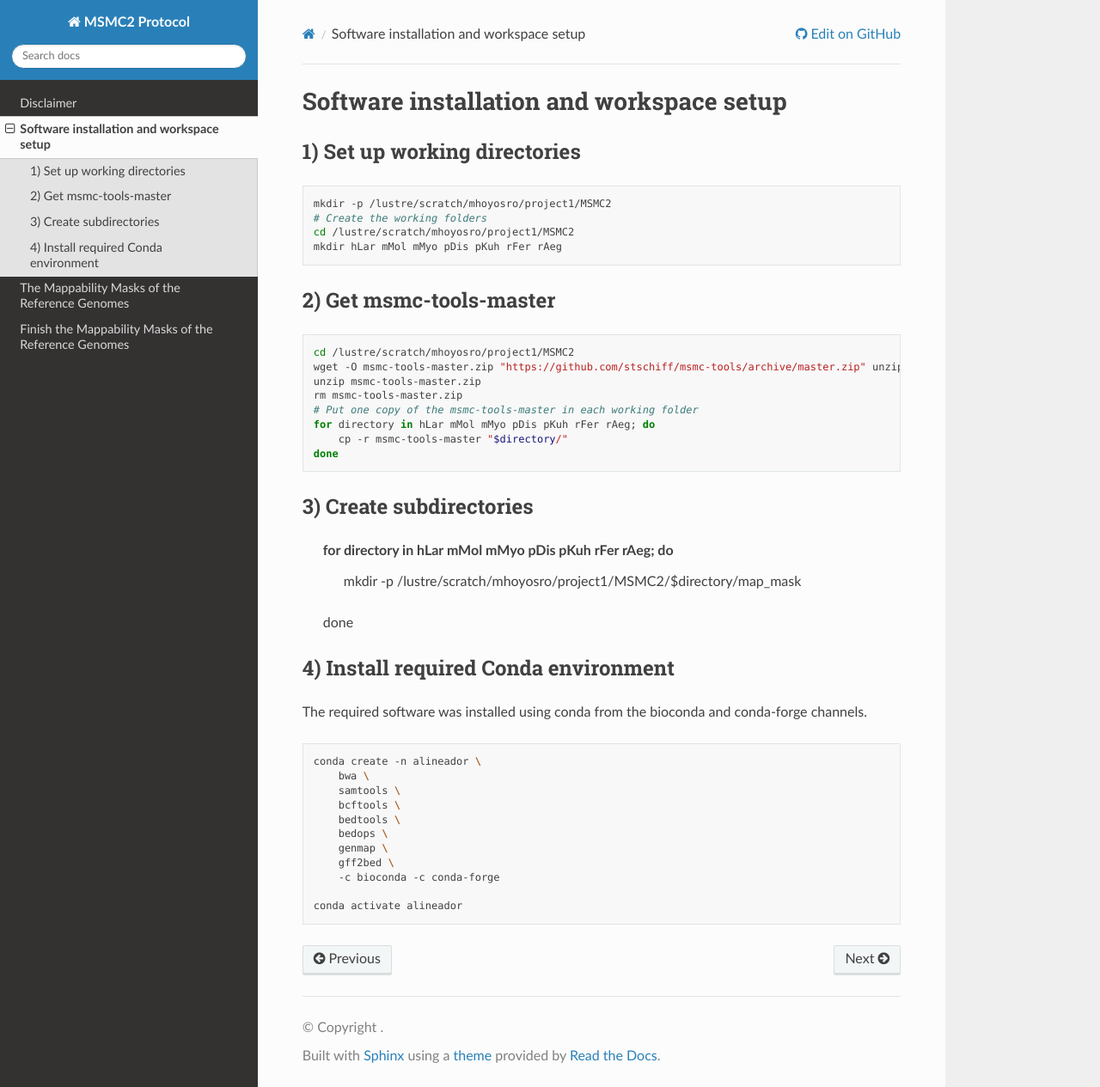
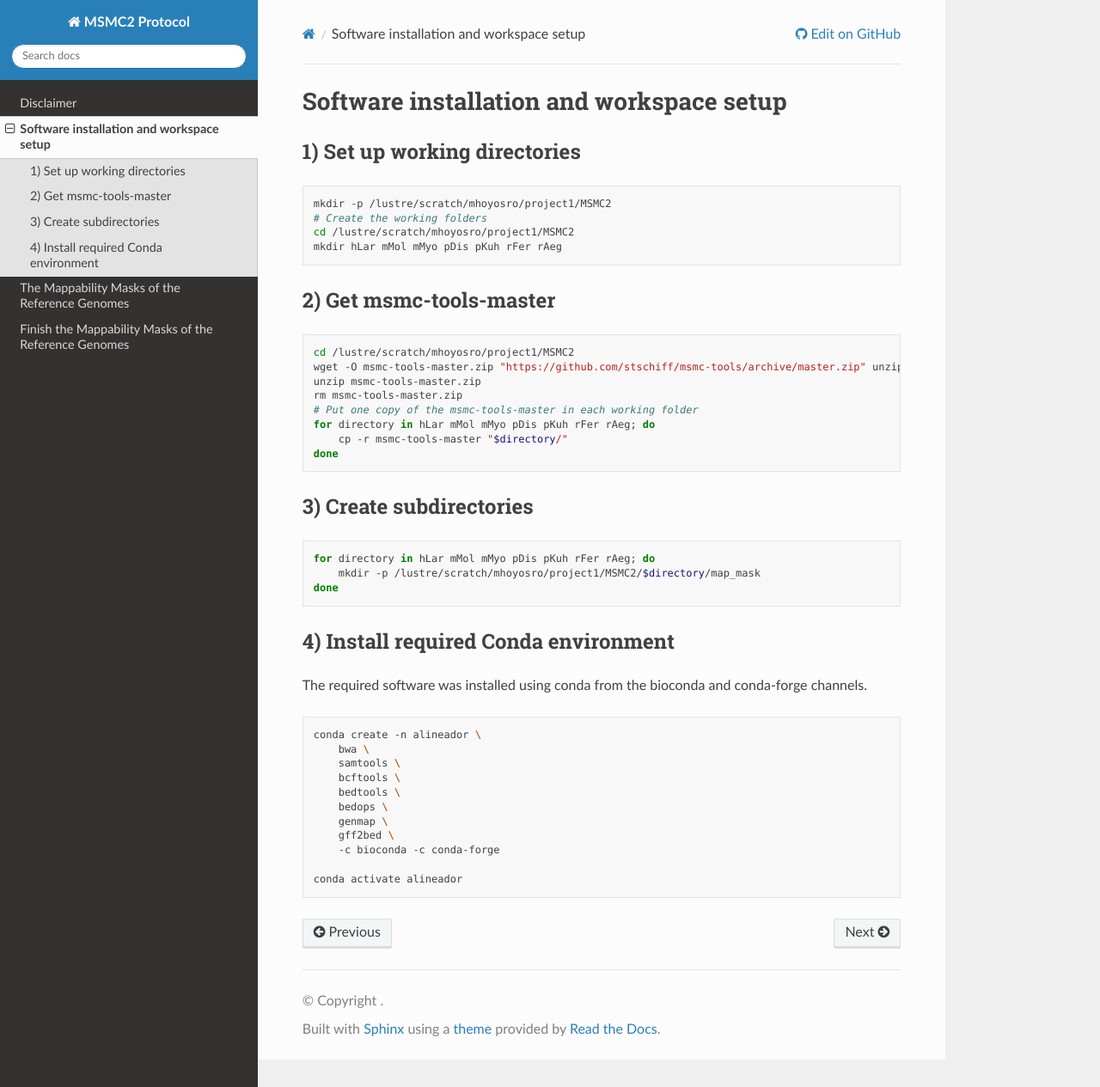
Before and after one commit to hoyosmanuel/MSMC2-Protocol, a Sphinx documentation site: the page built from docs/source/01_Required_Softs.rst, in a window 1280 px wide and 1265 px high. Shown: the whole window at 86% size. Built offline with Sphinx 7.4.7 and the Read the Docs theme 3.1.0, drawn with Linux system fonts in a browser that asks for light colours.

Commit message:
Update 01_Required_Softs.rst

```diff
--- a/docs/source/01_Required_Softs.rst
+++ b/docs/source/01_Required_Softs.rst
@@ -29,11 +29,13 @@ Software installation and workspace setup
 
 
 3) Create subdirectories
------------------------------
+------------------------
 
-  for directory in hLar mMol mMyo pDis pKuh rFer rAeg; do
-      mkdir -p /lustre/scratch/mhoyosro/project1/MSMC2/$directory/map_mask
-  done
+.. code-block:: bash
+
+   for directory in hLar mMol mMyo pDis pKuh rFer rAeg; do
+       mkdir -p /lustre/scratch/mhoyosro/project1/MSMC2/$directory/map_mask
+   done
 
 
 4) Install required Conda environment
```
